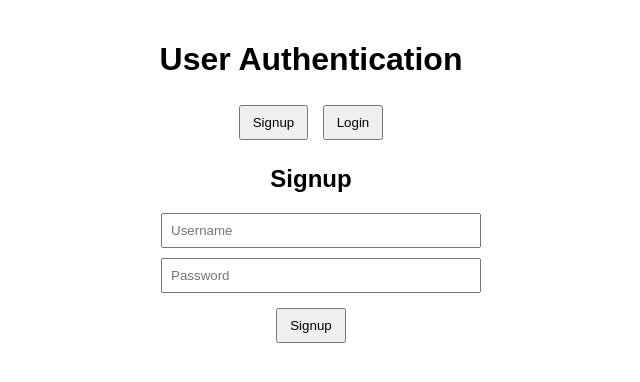
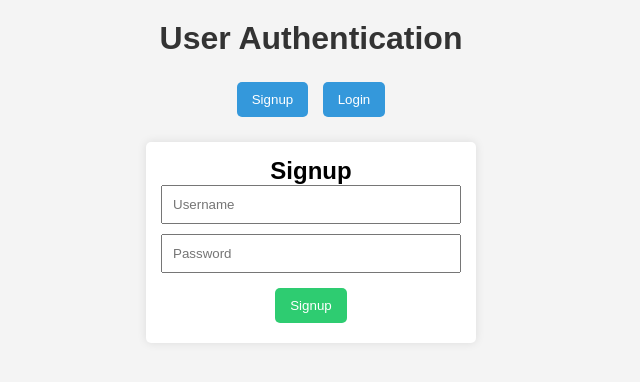
Before and after one commit to pranandv/book-management-system-client, a plain HTML site: page index.html in a window 1280 px wide. Both pictures are taken after a click on the button "Signup". Shown: the whole page, without its empty margins (329-969 px from the left). Drawn offline with Linux system fonts and the light colour scheme.

Commit message:
improved onboarding page look

```diff
--- a/index.html
+++ b/index.html
@@ -4,29 +4,52 @@
   <meta charset="UTF-8">
   <title>User Authentication</title>
   <style>
+    /* Reset some default styles */
+    body, h1, h2, button {
+      margin: 0;
+      padding: 0;
+    }
+
     /* Basic styling for demonstration purposes */
     body {
       font-family: Arial, sans-serif;
       margin: 0;
       padding: 20px;
       text-align: center;
+      background-color: #f4f4f4;
+    }
+    h1 {
+      color: #333;
+      margin-bottom: 20px;
     }
     button {
-      padding: 8px 12px;
+      padding: 10px 15px;
       cursor: pointer;
       margin: 5px;
+      background-color: #3498db;
+      color: #fff;
+      border: none;
+      border-radius: 5px;
     }
     .hidden {
       display: none;
     }
     form {
       max-width: 300px;
-      margin: 0 auto;
+      margin: 20px auto;
+      padding: 15px;
+      background-color: #fff;
+      border-radius: 5px;
+      box-shadow: 0 0 10px rgba(0, 0, 0, 0.1);
     }
     input {
       width: 100%;
       margin-bottom: 10px;
-      padding: 8px;
+      padding: 10px;
+      box-sizing: border-box;
+    }
+    button[type="submit"] {
+      background-color: #2ecc71;
     }
     #loader {
       display: none;
@@ -40,6 +63,10 @@
       top: 50%;
       left: 50%;
       transform: translate(-50%, -50%);
+    }
+    #response {
+      margin-top: 20px;
+      color: #333;
     }
     @keyframes spin {
       0% { transform: translate(-50%, -50%) rotate(0deg); }
```
